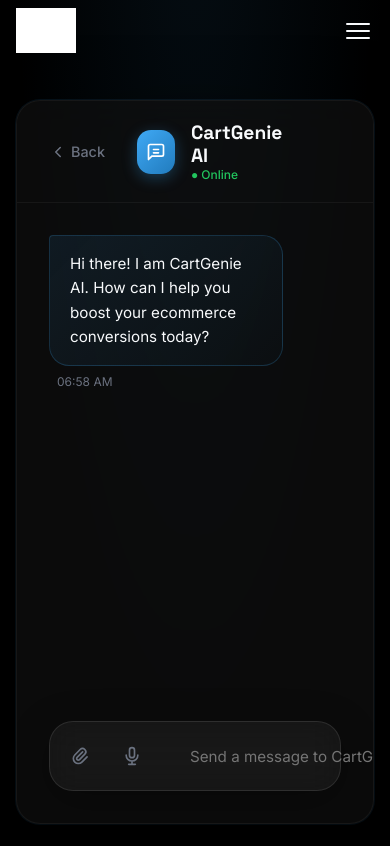
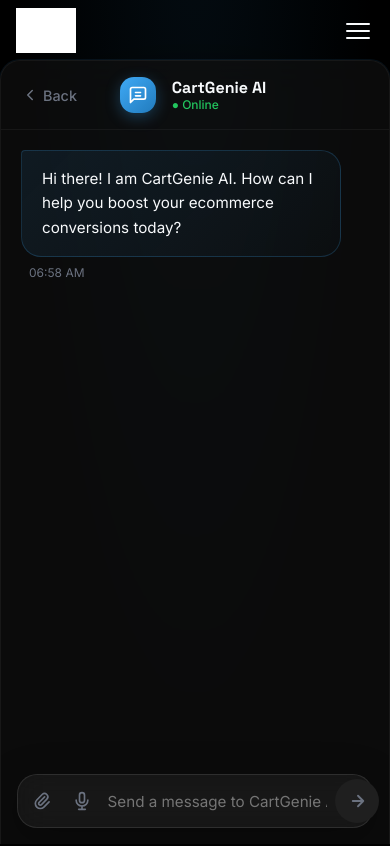
Before and after one commit to closeonop/cartgenei-AI, a Next.js app: page /chatbot in a window 390 px wide. Shown: the top 846 px of the page. Built offline with nearby package versions, Linux system fonts and the light colour scheme; grey boxes are pictures that could not be loaded.

Commit message:
Optimize chatbot mobile UI and fix PC microphone permission

```diff
--- a/src/app/chatbot/page.tsx
+++ b/src/app/chatbot/page.tsx
@@ -83,9 +83,9 @@
     }
   }, []);
 
-  const toggleListening = () => {
+  const toggleListening = async () => {
     if (!recognitionRef.current) {
-      alert("Voice input is not supported in this browser.");
+      alert("Voice input is not supported in this browser. Try using Chrome or Edge.");
       return;
     }
     if (isListeningRef.current) {
@@ -93,12 +93,14 @@
       setIsListening(false);
       recognitionRef.current.stop();
     } else {
-      isListeningRef.current = true;
-      setIsListening(true);
       try {
+        await navigator.mediaDevices.getUserMedia({ audio: true });
+        isListeningRef.current = true;
+        setIsListening(true);
         recognitionRef.current.start();
       } catch (err) {
-        console.error(err);
+        console.error("Microphone error:", err);
+        alert("Microphone access denied. Please allow microphone permissions in your browser settings to use voice input, or check if your device is properly connected.");
       }
     }
   };
@@ -329,18 +331,8 @@
         </div>
 
         {/* Input Area */}
-        <div style={{ padding: '0 2rem 2rem' }}>
-          <form onSubmit={handleSubmit} style={{
-            background: 'rgba(255, 255, 255, 0.04)',
-            backdropFilter: 'blur(16px)',
-            border: '1px solid rgba(255, 255, 255, 0.1)',
-            borderRadius: '24px',
-            padding: '0.5rem',
-            display: 'flex',
-            flexDirection: 'column',
-            gap: '0.5rem',
-            boxShadow: '0 10px 40px rgba(0, 0, 0, 0.3)'
-          }}>
+        <div className="chatbot-form-wrapper">
+          <form className="chatbot-form" onSubmit={handleSubmit}>
             {/* Pending File Preview */}
             {pendingFile && (
               <div style={{ display: 'flex', gap: '0.5rem', padding: '0 0.5rem', marginTop: '0.25rem' }}>
@@ -361,7 +353,7 @@
               </div>
             )}
 
-            <div className="chatbot-input-area" style={{ padding: '0 0.25rem', borderTop: 'none', background: 'transparent' }}>
+            <div className="chatbot-input-row">
               <input
                 type="file"
                 ref={fileInputRef}
@@ -397,11 +389,10 @@
                 )}
               </button>
 
-              <input
-                type="text"
-                className="chatbot-input"
-                style={{ background: 'transparent', border: 'none', boxShadow: 'none', flex: 1 }}
-                placeholder={isUploadingAttachment ? "Uploading file..." : "Send a message to CartGenie AI..."}
+                <input
+                  type="text"
+                  className="chatbot-input"
+                  placeholder={isUploadingAttachment ? "Uploading file..." : "Send a message to CartGenie AI..."}
                 value={input}
                 onChange={(e) => setInput(e.target.value)}
                 disabled={isLoading || isUploadingAttachment}
--- a/src/app/globals.css
+++ b/src/app/globals.css
@@ -1680,3 +1680,90 @@
     padding: 1.5rem 1rem;
   }
 }
+
+/* ===== CHATBOT INPUT REFACTOR ===== */
+.chatbot-form-wrapper {
+  padding: 0 2rem 2rem;
+}
+.chatbot-form {
+  background: rgba(255, 255, 255, 0.04);
+  backdrop-filter: blur(16px);
+  border: 1px solid rgba(255, 255, 255, 0.1);
+  border-radius: 24px;
+  padding: 0.5rem;
+  display: flex;
+  flex-direction: column;
+  gap: 0.5rem;
+  box-shadow: 0 10px 40px rgba(0, 0, 0, 0.3);
+}
+.chatbot-input-row {
+  display: flex;
+  align-items: center;
+  padding: 0 0.25rem;
+  gap: 0.5rem;
+}
+.chatbot-input-row .chatbot-input {
+  flex: 1;
+  background: transparent;
+  border: none;
+  box-shadow: none;
+  padding: 0.75rem 0.5rem;
+  margin: 0;
+}
+.chatbot-input-row .chatbot-input:focus {
+  box-shadow: none;
+  background: transparent;
+  border: none;
+}
+
+/* ===== CHATBOT RESPONSIVE ===== */
+@media (max-width: 768px) {
+  .chatbot-page {
+    padding-top: 60px;
+    padding-bottom: 0;
+  }
+  .chatbot-container {
+    height: calc(100vh - 60px);
+    margin: 0;
+    border-radius: 20px 20px 0 0;
+    border-bottom: none;
+    max-height: none;
+  }
+  .chatbot-header {
+    padding: 1rem 1.25rem;
+    gap: 0.5rem;
+  }
+  .chatbot-avatar {
+    width: 36px;
+    height: 36px;
+  }
+  .chatbot-title h1 {
+    font-size: 1rem;
+  }
+  .chatbot-messages {
+    padding: 1.25rem;
+    gap: 1rem;
+  }
+  .chatbot-form-wrapper {
+    padding: 0 1rem 1rem;
+  }
+  .chatbot-form {
+    padding: 0.25rem;
+    border-radius: 20px;
+  }
+  .chatbot-input-row {
+    padding: 0 0.1rem;
+    gap: 0.25rem;
+  }
+  .chatbot-input-row .chatbot-input {
+    padding: 0.5rem 0.25rem;
+    font-size: 0.95rem;
+  }
+  .chatbot-send-btn {
+    width: 44px;
+    height: 44px;
+  }
+  .message {
+    max-width: 92%;
+  }
+}
```
